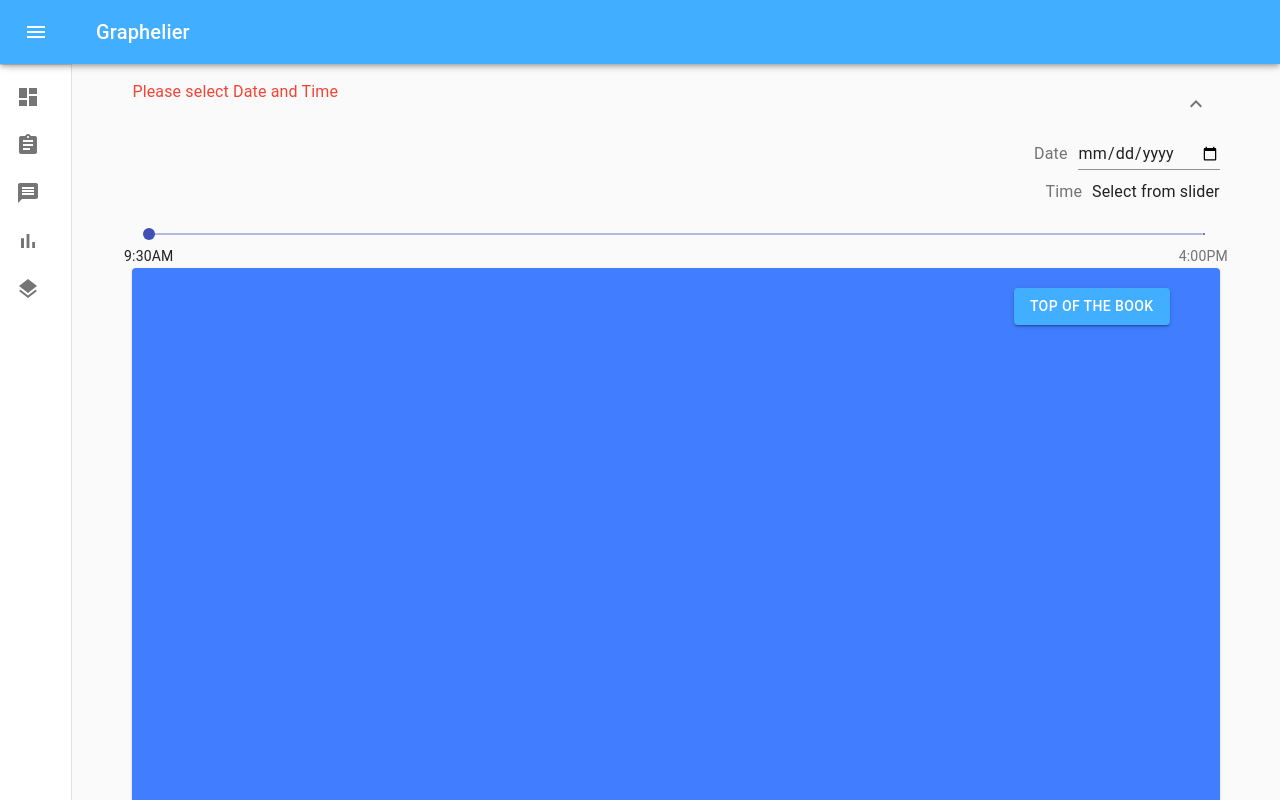
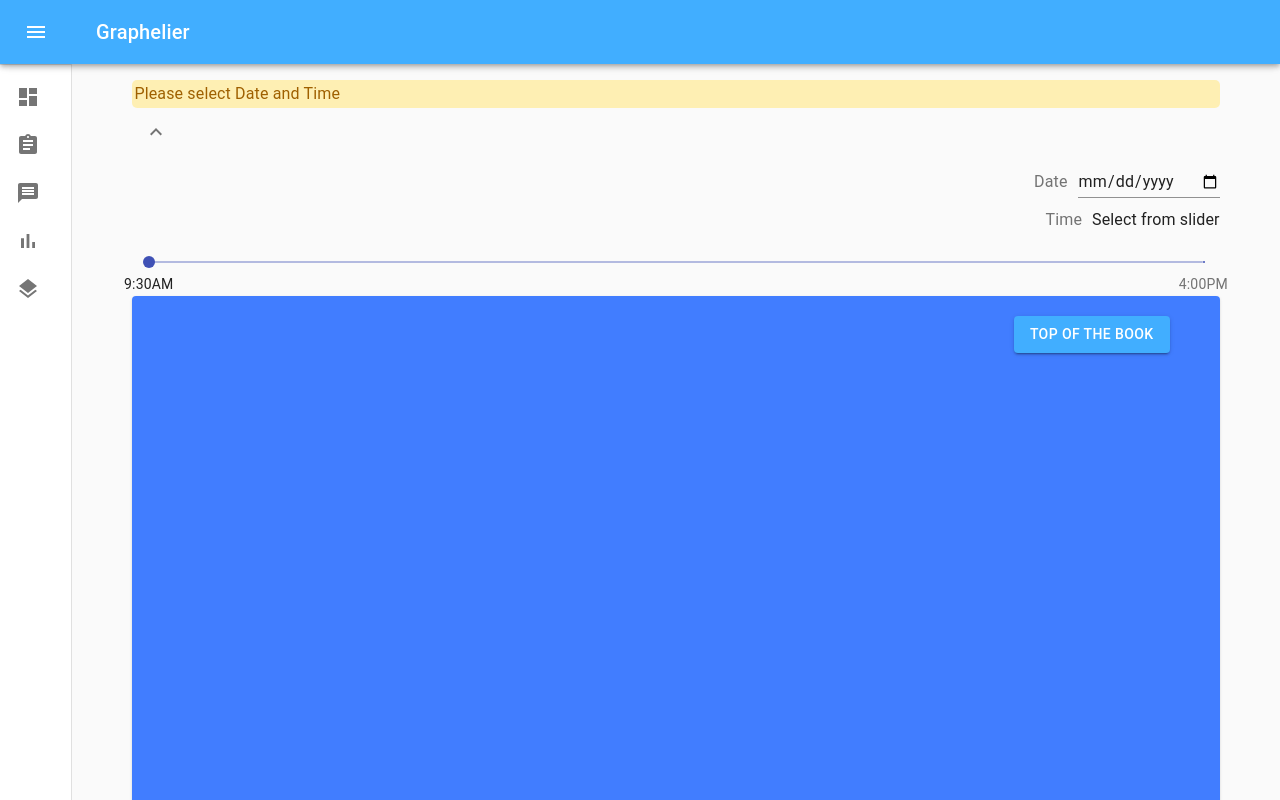
Before and after one commit to Lercerss/graphelier, a React (Create React App) app in the folder app/: page / in a window 1280 px wide. Built offline with nearby package versions, Linux system fonts and the light colour scheme.

Commit message:
[#55] Fixed compile-time warnings for app
Warnings are raised as errors on the CI build by `react-scripts build`

```diff
--- a/app/src/App.js
+++ b/app/src/App.js
@@ -22,15 +22,13 @@ class App extends Component {
     }
 
     render() {
-        const {classes} = this.props;
-
         return (
             <Dashboard/>
         );
     }
 }
 
-const mapStateToProps = (state) => {
+const mapStateToProps = () => {
     return {};
 };
 
--- a/app/src/components/OrderBookSnapshot.js
+++ b/app/src/components/OrderBookSnapshot.js
@@ -1,5 +1,5 @@
 import React, { Component } from 'react';
-import { withStyles, Container, Typography, FormControl, TextField, Slider, Collapse, IconButton, Card } from '@material-ui/core';
+import { withStyles, Typography, FormControl, TextField, Slider, Collapse, IconButton, Card } from '@material-ui/core';
 import { Styles } from '../styles/OrderBookSnapshot';
 import { dateStringToEpoch, nanosecondsToString } from '../utils/date-utils';
 import TimestampOrderBookScroller from './TimestampOrderBookScroller';
@@ -8,7 +8,7 @@ import ExpandMoreIcon from '@material-ui/icons/ExpandMore';
 
 
 import OrderBookService from '../services/OrderBookService';
-import { SNAPSHOT_INSTRUMENT, NANOSECONDS_IN_NINE_AND_A_HALF_HOURS, NANOSECONDS_IN_SIXTEEN_HOURS, CURRENT_TIME_PLACEHOLDER } from '../constants/Constants';
+import { SNAPSHOT_INSTRUMENT, NANOSECONDS_IN_NINE_AND_A_HALF_HOURS, NANOSECONDS_IN_SIXTEEN_HOURS } from '../constants/Constants';
 
 
 class OrderBookSnapshot extends Component {
@@ -104,18 +104,18 @@ class OrderBookSnapshot extends Component {
         const { asks, bids, expanded } = this.state;
         return (
             <Typography component={'div'} className={classes.container}>
-                <div className={classes.spaceBetween, classes.flex}>
+                <div className={[classes.spaceBetween, classes.flex]}>
                     {(this.state.selectedTimeNano === 0 || this.state.selectedDateNano === 0) ?
                         <Typography
                             variant={'body1'}
                             color={'error'}
-                            className={classes.pleaseSelectMessage, classes.flex}>
+                            className={[classes.pleaseSelectMessage, classes.flex]}>
                             Please select Date and Time
                         </Typography> :
                         <Typography
                             variant={'body1'}
                             color={'textPrimary'}
-                            className={classes.selectMessage, classes.flex}>
+                            className={[classes.selectMessage, classes.flex]}>
                             Select Date and Time
                         </Typography>
                     }
--- a/app/src/components/TimestampOrderBookScroller.js
+++ b/app/src/components/TimestampOrderBookScroller.js
@@ -55,6 +55,7 @@ class TimestampOrderBookScroller extends Component {
                 isMiddle: false,
             });
             let sum = 0;
+            // eslint-disable-next-line
             asks[i].orders.map(order =>{
                 sum += order.quantity;
                 if (sum > maxQuantitySum){
@@ -63,6 +64,7 @@ class TimestampOrderBookScroller extends Component {
             });
         }
 
+        // eslint-disable-next-line
         bids.map(bid => {
             listItems.push({
                 ...bid,
@@ -70,6 +72,7 @@ class TimestampOrderBookScroller extends Component {
                 isMiddle: firstBid++ === 0,
             });
             let sum = 0;
+            // eslint-disable-next-line
             bid.orders.map(order =>{
                 sum += order.quantity;
                 if (sum > maxQuantitySum){
--- a/app/src/components/template/Dashboard.js
+++ b/app/src/components/template/Dashboard.js
@@ -1,30 +1,13 @@
 import React from 'react';
 import clsx from 'clsx';
 import CssBaseline from '@material-ui/core/CssBaseline';
-import { Drawer, AppBar, Toolbar, List, Typography, Divider, IconButton, Container, Link } from '@material-ui/core';
+import { Drawer, AppBar, Toolbar, List, Typography, Divider, IconButton, Container} from '@material-ui/core';
 import ChevronLeftIcon from '@material-ui/icons/ChevronLeft';
 import MenuIcon from '@material-ui/icons/Menu';
 import { mainListItems } from './listItems';
 import { Styles as OBStyles } from '../../styles/OrderBookSnapshot';
 import OrderBookSnapshot from '../OrderBookSnapshot';
 import { Styles } from '../../styles/Dashboard';
-
-/**
- * @description Returns copyright component for footer
- */
-const Copyright = () => {
-    const classes = Styles();
-    return (
-        <Typography variant={'body2'} color={'textSecondary'} align={'center'} className={classes.paddingCopyright}>
-            {'Copyright © '}
-            <Link color="inherit" href="https://github.com/Lercerss/graphelier">
-                TFBAG
-            </Link>{' '}
-            {new Date().getFullYear()}
-            {'.'}
-        </Typography>
-    );
-};
 
 /**
  * @description Returns main componenet for the template
--- a/app/src/store/index.js
+++ b/app/src/store/index.js
@@ -1,4 +1,3 @@
-import React from 'react';
 import { createStore, applyMiddleware } from 'redux';
 import thunk from 'redux-thunk';
 import reducers from '../reducers/reducers';
--- a/app/src/styles/Dashboard.js
+++ b/app/src/styles/Dashboard.js
@@ -1,4 +1,3 @@
-import { Colors } from './App';
 import { makeStyles } from '@material-ui/core/styles';
 
 const DRAWER_WIDTH = 240;
--- a/app/src/styles/OrderBookSnapshot.js
+++ b/app/src/styles/OrderBookSnapshot.js
@@ -1,5 +1,3 @@
-import {Colors} from './App';
-
 export const Styles = {
     root:{
         backgroundColor: 'transparent'
```
Also changed, not shown: 2 other files (tests, documents, lock files or other folders).
